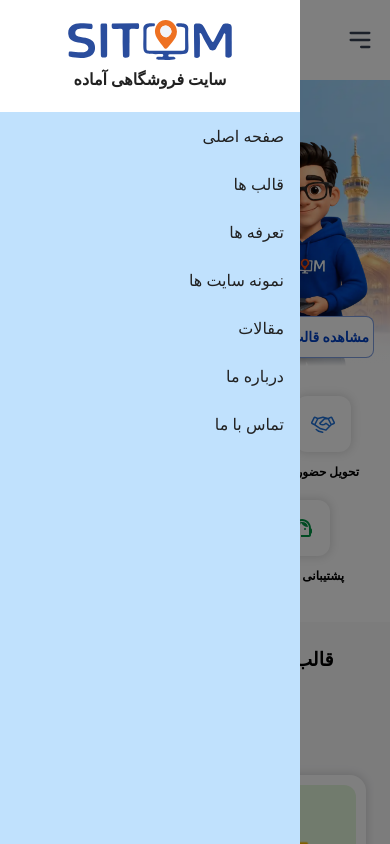
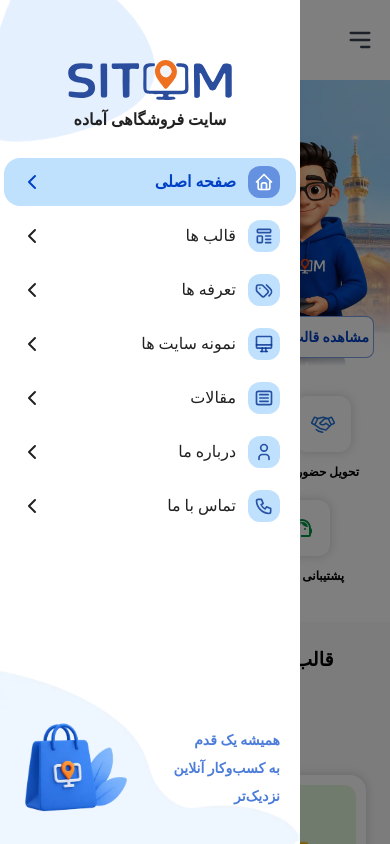
Before and after one commit to MohammadSoleimanikia/webetom, a Next.js app: page / in a window 390 px wide. Both pictures are taken after a click on the button 360 px from the left and 40 px from the top of the page. Shown: the top 844 px of the page. Built offline with nearby package versions, Linux system fonts and the light colour scheme; what @mui/material-nextjs would draw is missing.

Commit message:
UI: redesign UI of mobile sidebar

```diff
--- a/src/layout/header/navMobile.tsx
+++ b/src/layout/header/navMobile.tsx
@@ -9,11 +9,16 @@ import {
 } from "@mui/material";
 import Link from "next/link";
 import { useState } from "react";
+import { usePathname } from "next/navigation";
 import { NAV_ITEM } from "@/data/NAV_ITEMS";
 import { HiOutlineMenuAlt3 } from "react-icons/hi";
 import Image from "next/image";
+import clsx from "clsx";
+import { TbChevronLeft } from "react-icons/tb";
+
 export default function NavMobile() {
   const [open, setOpen] = useState(false);
+  const pathname = usePathname();
 
   const closeDrawer = () => {
     setOpen(false);
@@ -38,12 +43,26 @@ export default function NavMobile() {
         onClose={closeDrawer}
         slotProps={{
           paper: {
-            className: "w-[300px] h-screen bg-primary-lighter",
+            className: "flex h-dvh w-[300px] flex-col overflow-hidden",
           },
         }}
       >
+        {/* top */}
+        <div className="shrink-0">
+          {/* blob */}
+          <div className="absolute -top-5 -left-10 -z-1 flex size-50 rotate-45 justify-end">
+            <Image
+              src="/images/sideBar/blob.webp"
+              alt="blob"
+              width={200}
+              height={200}
+              className="size-50 object-contain object-top-left"
+              priority
+            />
+          </div>
+
           {/* logo */}
-        <div className="h-auto bg-white py-5">
+          <div className="h-auto pt-15 pb-5">
             <div className="flex h-full flex-col items-center justify-center">
               <Image
                 width={0}
@@ -61,19 +80,85 @@ export default function NavMobile() {
 
           <nav>
             <List disablePadding>
-            {NAV_ITEM.map((item) => (
+              {NAV_ITEM.map((item) => {
+                const isActive = item.href === pathname;
+                const Icon = item.icon;
+                return (
                   <ListItemButton
                     key={item.href}
                     component={Link}
                     href={item.href}
                     onClick={closeDrawer}
-                className="min-h-12"
+                    className={clsx(
+                      "mx-1 my-1.5 min-h-12 rounded-2xl py-1 transition-all",
+                      isActive && "bg-primary-lighter text-primary font-bold",
+                    )}
+                  >
+                    <div className="flex flex-1 items-center gap-3">
+                      <div
+                        className={clsx(
+                          "flex size-8 items-center justify-center rounded-xl",
+                          isActive
+                            ? "bg-primary-light/80 text-white"
+                            : "bg-primary-lighter text-primary-dark/80",
+                        )}
+                      >
+                        <Icon className="size-5" />
+                      </div>
+                      <Typography
+                        className={clsx(
+                          "text-base",
+                          isActive && "text-primary font-bold",
+                        )}
                       >
                         {item.label}
+                      </Typography>
+                    </div>
+                    <TbChevronLeft
+                      className={clsx(
+                        "size-6",
+                        isActive && "text-primary font-bold",
+                      )}
+                    />
                   </ListItemButton>
-            ))}
+                );
+              })}
             </List>
           </nav>
+        </div>
+        {/* footer */}
+        <div className="relative  flex-1 w-full mx-0 overflow-hidden">
+
+          <Image
+            fill
+            alt="blob"
+            src="/images/sideBar/blobBottom.webp"
+            className="object-contain absolute right-0 w-full object-bottom"
+          />
+
+          <div className="absolute bottom-5 left-0 z-10 w-full px-5">
+            <div className="flex items-center justify-between gap-3">
+              {/* Text - right */}
+              <div className="flex flex-1 flex-col items-start ">
+                <Typography className="text-primary-light text-right text-sm leading-7 font-bold">
+                  همیشه یک قدم
+                  <br />
+                  به کسب‌وکار آنلاین نزدیک‌تر
+                </Typography>
+              </div>
+
+              {/* Shopping bag - left */}
+              <div className="relative size-28 shrink-0">
+                <Image
+                  src="/images/sideBar/shoppingBag.webp"
+                  alt="فروشگاه اینترنتی"
+                  fill
+                  className="object-contain  object-bottom"
+                />
+              </div>
+            </div>
+          </div>
+        </div>
       </Drawer>
     </>
   );
```
Lines whose indentation alone changed are shown as unchanged.
